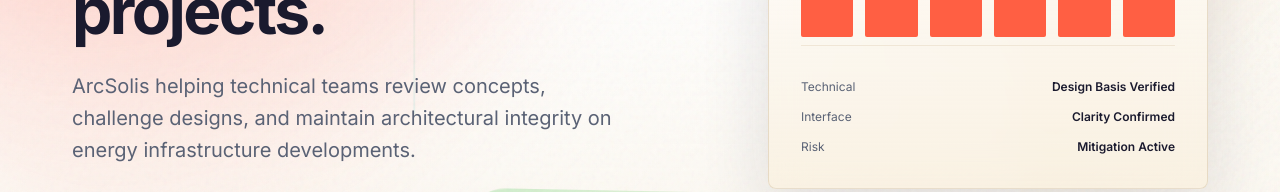
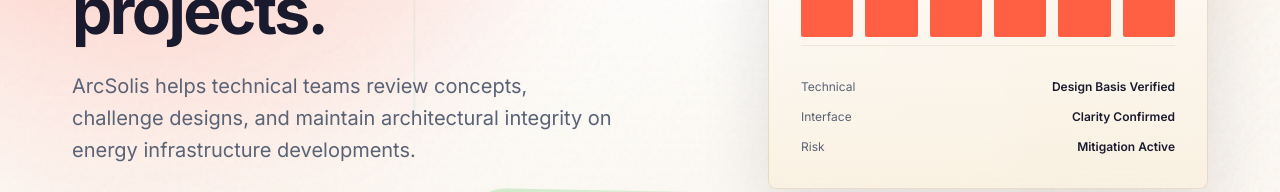
Before and after one commit to ArcSolis/arc-website-2, a Next.js app: page / in a window 1280 px wide. Shown: the part 410-602 px from the top of the page. Built offline with nearby package versions, Linux system fonts and the light colour scheme.

Commit message:
fix: correct grammar in hero description and improve code formatting in viz-bar-fill component

```diff
--- a/components/HeroSection.js
+++ b/components/HeroSection.js
@@ -26,7 +26,7 @@
             Sharper decisions on complex projects.
           </MotionItem>
           <MotionItem as="p" className="lead" direction="left" distance={36}>
-            ArcSolis helping technical teams review concepts, challenge designs, and maintain architectural integrity on energy infrastructure developments.
+            ArcSolis helps technical teams review concepts, challenge designs, and maintain architectural integrity on energy infrastructure developments.
           </MotionItem>
           <MotionGroup
             className="hero-actions"
```
